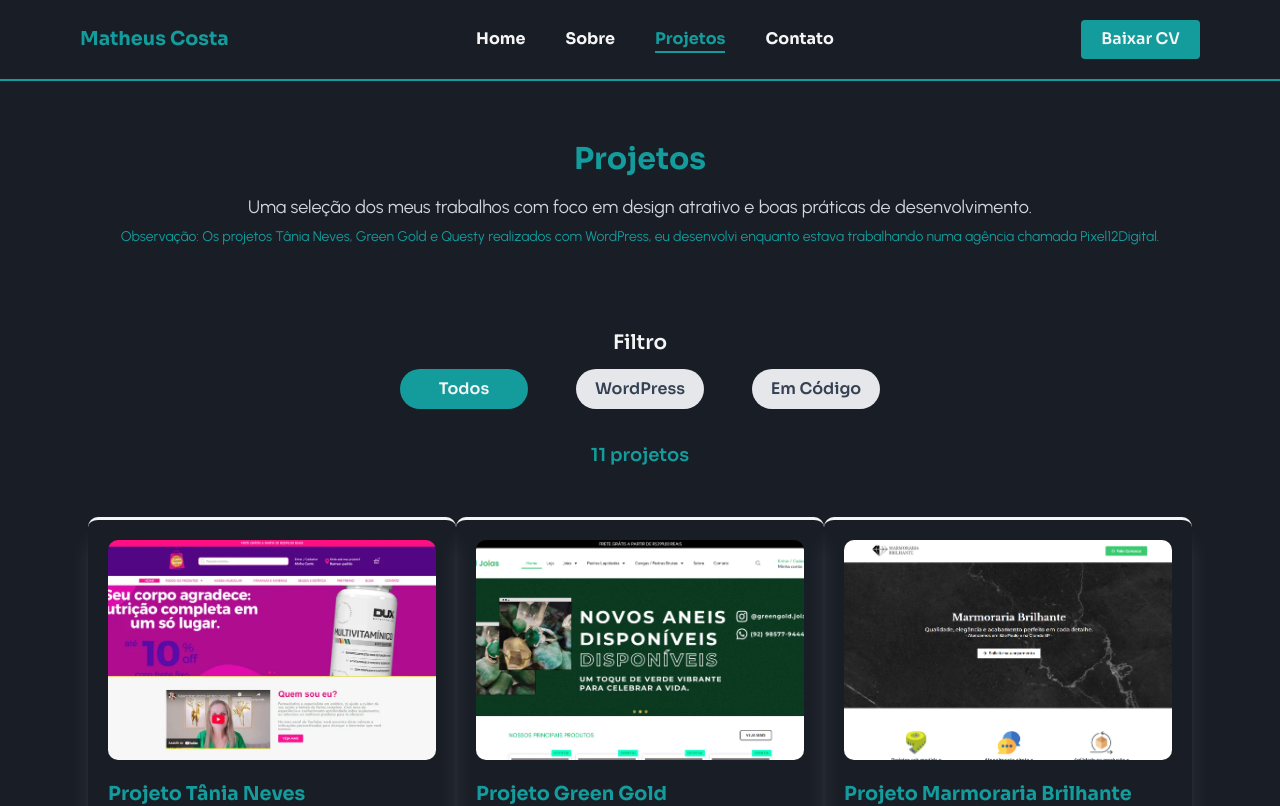
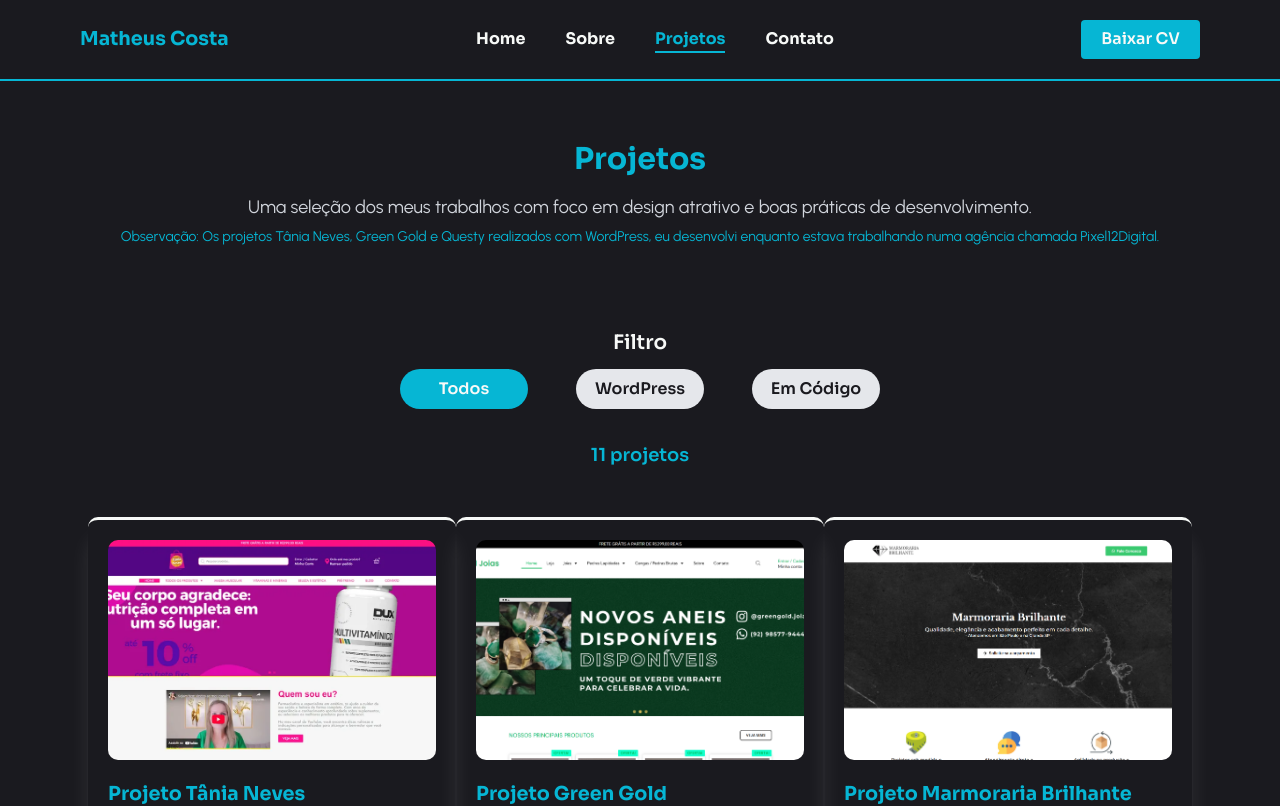
Before and after one commit to ed-matheus/my-portfolio, a Next.js app: page /projetos in a window 1280 px wide. Shown: the top 806 px of the page. Built offline with nearby package versions, Linux system fonts and the light colour scheme.

Commit message:
update na paleta de cores do site

```diff
--- a/src/app/contato/page.js
+++ b/src/app/contato/page.js
@@ -85,7 +85,7 @@ const Contato = () => {
 							required
 							value={name}
 							onChange={(e) => setName(e.target.value)}
-							className="mt-1 w-full px-4 py-2 border rounded-md bg-zinc-800 text-light focus:outline-none focus:ring-2 focus:ring-green-500 transition"
+							className="mt-1 w-full px-4 py-2 border rounded-md bg-zinc-800 text-light focus:outline-none focus:ring-2 focus:ring-cyan transition"
 						/>
 					</div>
 
@@ -100,7 +100,7 @@ const Contato = () => {
 							required
 							value={email}
 							onChange={(e) => setEmail(e.target.value)}
-							className="mt-1 w-full px-4 py-2 border rounded-md bg-zinc-800 text-light focus:outline-none focus:ring-2 focus:ring-green-500 transition"
+							className="mt-1 w-full px-4 py-2 border rounded-md bg-zinc-800 text-light focus:outline-none focus:ring-2 focus:ring-cyan transition"
 						/>
 					</div>
 
@@ -115,13 +115,13 @@ const Contato = () => {
 							required
 							value={message}
 							onChange={(e) => setMessage(e.target.value)}
-							className="mt-1 w-full px-4 py-2 border rounded-md bg-zinc-800 text-light focus:outline-none focus:ring-2 focus:ring-green-500 transition"
+							className="mt-1 w-full px-4 py-2 border rounded-md bg-zinc-800 text-light focus:outline-none focus:ring-2 focus:ring-cyan transition"
 						/>
 					</div>
 
 					<button
 						type="submit"
-						className="w-full bg-green-500 hover:bg-green-600 hover:cursor-pointer text-light font-semibold py-2 px-4 rounded-md transition duration-300"
+						className="w-full bg-cyan hover:bg-cyan-h hover:cursor-pointer text-light font-semibold py-2 px-4 rounded-md transition duration-300"
 					>
 						Enviar Mensagem
 					</button>
@@ -136,7 +136,7 @@ const Contato = () => {
 							href="https://www.linkedin.com/in/edson-matheus-b5a0171ba/"
 							target="_blank"
 							rel="noreferrer"
-							className="hover:text-green-500 flex items-center gap-2"
+							className="hover:text-cyan flex items-center gap-2"
 						>
 							<FontAwesomeIcon icon={faLinkedin} className="w-[1.2rem]" />
 							LinkedIn
@@ -145,7 +145,7 @@ const Contato = () => {
 							href="https://github.com/ed-matheus"
 							target="_blank"
 							rel="noreferrer"
-							className="hover:text-green-500 flex items-center gap-2"
+							className="hover:text-cyan flex items-center gap-2"
 						>
 							<FontAwesomeIcon icon={faGithub} className="w-[1.2rem]" />
 							GitHub
--- a/src/app/globals.css
+++ b/src/app/globals.css
@@ -7,11 +7,11 @@
 }
 
 @theme {
-  --color-dark: #181d26;
-  --color-green-600: #0d6666;
-  --color-green-500: #149c9c;
-  --color-green-400: #6cb8b8;
-  --color-light: #f5f5f5;
+  --color-dark: #1a1a1f;
+  --color-blue: #0a1045;
+  --color-cyan: #06B6D4;
+  --color-cyan-h: #22D3EE;
+  --color-light: #f7f9f7;
 }
 
 body {
@@ -21,7 +21,7 @@ body {
 }
 
 h1, h2 {
-  color: var(--color-green-500)
+  color: var(--color-cyan)
 }
 
 p {
--- a/src/app/projetos/page.js
+++ b/src/app/projetos/page.js
@@ -62,7 +62,7 @@ const Projetos = () => {
 				<p className="text-lg text-gray-300">
 					Uma seleção dos meus trabalhos com foco em design atrativo e boas
 					práticas de desenvolvimento. <br />
-					<span className="text-sm text-green-500">
+					<span className="text-sm text-cyan">
 						Observação: Os projetos Tânia Neves, Green Gold e Questy realizados
 						com WordPress, eu desenvolvi enquanto estava trabalhando numa
 						agência chamada Pixel12Digital.
@@ -91,7 +91,7 @@ const Projetos = () => {
 				initial="hidden"
 				animate="visible"
 				transition={{ delay: 0.4 }}
-				className="text-center text-md md:text-lg mt-4 text-green-500"
+				className="text-center text-md md:text-lg mt-4 text-cyan"
 			>
 				{qtdProjetos} projetos
 			</motion.h3>
@@ -117,7 +117,7 @@ const Projetos = () => {
 					))}
 				</motion.section>
 
-				<hr className="w-full text-green-500 border-2 rounded mt-10" />
+				<hr className="w-full text-light border-2 rounded mt-10" />
 
 				{/* Call to Action */}
 				<motion.div
--- a/src/app/sobre/page.js
+++ b/src/app/sobre/page.js
@@ -27,7 +27,7 @@ const Sobre = () => {
 	};
 
 	return (
-		<div className="flex flex-col justify-center items-center text-center w-full text-white lg:text-start">
+		<div className="flex flex-col justify-center items-center text-center w-full lg:text-start">
 			{/* SEÇÃO: Quem sou eu */}
 			<motion.section
 				className="flex flex-col lg:flex-row justify-center items-center w-full px-10 md:px-15 lg:px-20 xl:px-35 py-18 xl:py-20 gap-10"
@@ -41,7 +41,7 @@ const Sobre = () => {
 					<Image
 						src="/images/matheus.png"
 						alt="Matheus trabalhando"
-						className="w-64 h-64 sm:w-80 sm:h-80 md:w-96 md:h-96 lg:w-[28rem] lg:h-[28rem] object-cover rounded-xl shadow-lg shadow-green-600"
+						className="w-64 h-64 sm:w-80 sm:h-80 md:w-96 md:h-96 lg:w-[28rem] lg:h-[28rem] object-cover rounded-xl shadow-lg shadow-cyan-h"
 						width={320}
 						height={320}
 						priority
@@ -109,27 +109,27 @@ const Sobre = () => {
 				</p>
 				<ul className="grid grid-cols-2 lg:grid-cols-3 gap-10 md:gap-6 lg:gap-8 text-sm md:text-lg list-inside my-8 w-62 md:w-75 lg:w-full mx-auto">
 					<li className="flex items-center gap-2">
-						<FontAwesomeIcon icon={faReact} className="text-2xl" />
+						<FontAwesomeIcon icon={faReact} className="text-2xl text-cyan" />
 						React / Next.js
 					</li>
 					<li className="flex items-center gap-2">
-						<FontAwesomeIcon icon={faGitAlt} className="text-2xl" />
+						<FontAwesomeIcon icon={faGitAlt} className="text-2xl text-orange-600" />
 						Git
 					</li>
 					<li className="flex items-center gap-2">
-						<FontAwesomeIcon icon={faWordpress} className="text-2xl" />
+						<FontAwesomeIcon icon={faWordpress} className="text-2xl text-gray-300" />
 						WordPress
 					</li>
 					<li className="flex items-center gap-2">
-						<FontAwesomeIcon icon={faFigma} className="text-2xl" />
+						<FontAwesomeIcon icon={faFigma} className="text-2xl text-red-700" />
 						Figma
 					</li>
 					<li className="flex items-center gap-2">
-						<FontAwesomeIcon icon={faPencil} className="text-2xl" />
+						<FontAwesomeIcon icon={faPencil} className="text-2xl text-purple-700" />
 						Photoshop
 					</li>
 					<li className="flex items-center gap-2">
-						<FontAwesomeIcon icon={faPencilSquare} className="text-2xl" />
+						<FontAwesomeIcon icon={faPencilSquare} className="text-2xl text-orange-400" />
 						Illustrator
 					</li>
 				</ul>
--- a/src/components/Button.jsx
+++ b/src/components/Button.jsx
@@ -4,7 +4,7 @@ const Button = ({ text }) => {
   return (
     <button
       type="button"
-      className="bg-green-500 hover:bg-green-400 hover:cursor-pointer px-5 py-2 rounded flex items-center gap-2"
+      className="bg-cyan hover:bg-cyan-h text-light hover:cursor-pointer px-5 py-2 rounded flex items-center gap-2"
     >
       <span className="text-sm md:text-md lg:text-[1rem]">{text}</span>
     </button>
--- a/src/components/Footer.jsx
+++ b/src/components/Footer.jsx
@@ -6,7 +6,7 @@ import { faGithub, faLinkedinIn } from "@fortawesome/free-brands-svg-icons";
 
 const Footer = () => {
   return (
-    <footer className="w-full py-5 px-8 bg-green-500 flex justify-between items-center">
+    <footer className="w-full py-5 px-8 bg-cyan flex justify-between items-center">
       <p className="text-sm font-medium text-light">
         Site desenvolvido totalmente em código com Next.js, pelo próprio{" "}
         <span className="text-dark font-bold">Edson Matheus</span>
--- a/src/components/Header.jsx
+++ b/src/components/Header.jsx
@@ -27,11 +27,11 @@ const Header = () => {
   const iconClose = <FontAwesomeIcon icon={faXmark} className="w-5 h-5" />;
 
   return (
-    <header className="flex justify-between items-center px-6 md:px-5 lg:px-10 xl:px-20 py-5 text-light bg-dark border-b-2 border-green-500 relative z-50">
+    <header className="flex justify-between items-center px-6 md:px-5 lg:px-10 xl:px-20 py-5 text-light bg-dark border-b-2 border-cyan relative z-50">
       {/* Logo */}
       <Link
         href="/"
-        className="text-green-500 text-xl md:text-[1.2rem] font-black"
+        className="text-cyan text-xl md:text-[1.2rem] font-black"
       >
         Matheus Costa
       </Link>
@@ -46,14 +46,14 @@ const Header = () => {
                 <Link
                   href={item.path}
                   className={`relative transition-colors ${
-                    isActive ? "text-green-500" : "hover:text-green-500"
+                    isActive ? "text-cyan" : "hover:text-cyan-h"
                   }`}
                 >
                   {item.name}
                   {isActive && (
                     <motion.span
                       layoutId="underline"
-                      className="absolute -bottom-1 left-0 w-full h-[2px] bg-green-500"
+                      className="absolute -bottom-1 left-0 w-full h-[2px] bg-cyan"
                     />
                   )}
                 </Link>
@@ -75,7 +75,7 @@ const Header = () => {
       {/* Botão Hamburger Mobile */}
       <button
         type="button"
-        className="md:hidden text-green-500"
+        className="md:hidden text-cyan cursor-pointer"
         onClick={() => setMenuOpen(!menuOpen)}
         aria-label="Abrir menu"
       >
@@ -99,7 +99,7 @@ const Header = () => {
                   key={item.id}
                   href={item.path}
                   className={`${
-                    isActive ? "text-green-500" : "hover:text-green-500"
+                    isActive ? "text-cyan" : "hover:text-cyan"
                   }`}
                   onClick={() => setMenuOpen(false)}
                 >
--- a/src/components/ProjectCard.jsx
+++ b/src/components/ProjectCard.jsx
@@ -18,11 +18,11 @@ const ProjectCard = ({ img, name, desc, skills, link, codeLink }) => {
         <span className="text-sm lg:text-[0.8rem]">{desc}</span>
 
         {/* Skills */}
-        <ul className="flex flex-wrap gap-2 text-sm text-white">
+        <ul className="flex flex-wrap gap-2 text-sm">
           {skills.map((skill) => (
             <li
               key={skill.id}
-              className="bg-green-400 text-dark font-semibold px-2 py-1 rounded-full text-xs"
+              className="bg-cyan-h text-dark font-semibold px-2 py-1 rounded-full text-xs"
             >
               {skill.name}
             </li>
--- a/src/components/ProjectsFilter.jsx
+++ b/src/components/ProjectsFilter.jsx
@@ -10,8 +10,8 @@ const ProjectsFilter = ({ selectedCategory, setSelectedCategory }) => {
           onClick={() => setSelectedCategory(category)}
           className={`w-[7rem] md:w-[8rem] px-4 py-2 rounded-full transition ${
             selectedCategory === category
-              ? "bg-green-500 text-light"
-              : "bg-gray-200 text-gray-700 hover:bg-green-500 hover:text-light cursor-pointer"
+              ? "bg-cyan text-light"
+              : "bg-gray-200 text-dark hover:bg-cyan hover:text-light cursor-pointer"
           }`}
         >
           <span className="text-sm md:text-[1rem]">{category}</span>
```
Also changed, not shown: src/app/page.js (+13 -13 lines), public/images/textura-papel.jpg (added).
